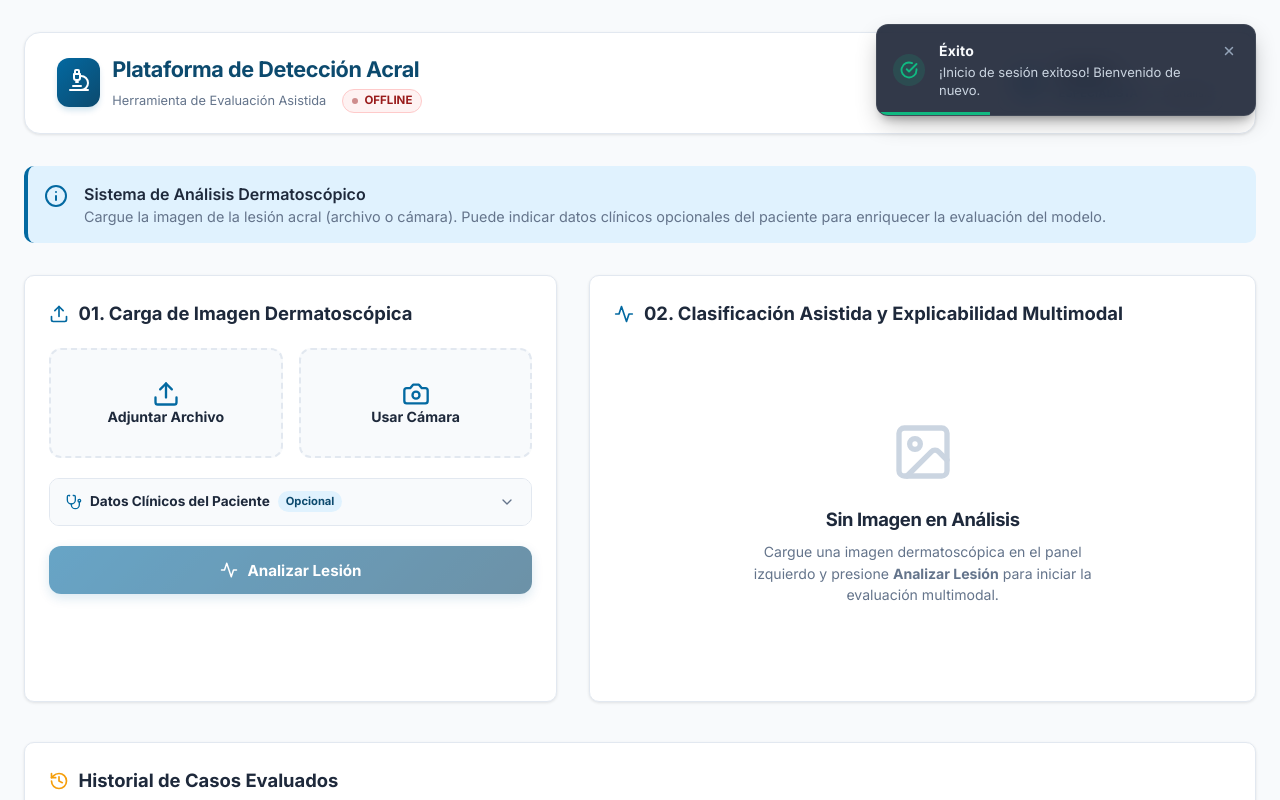
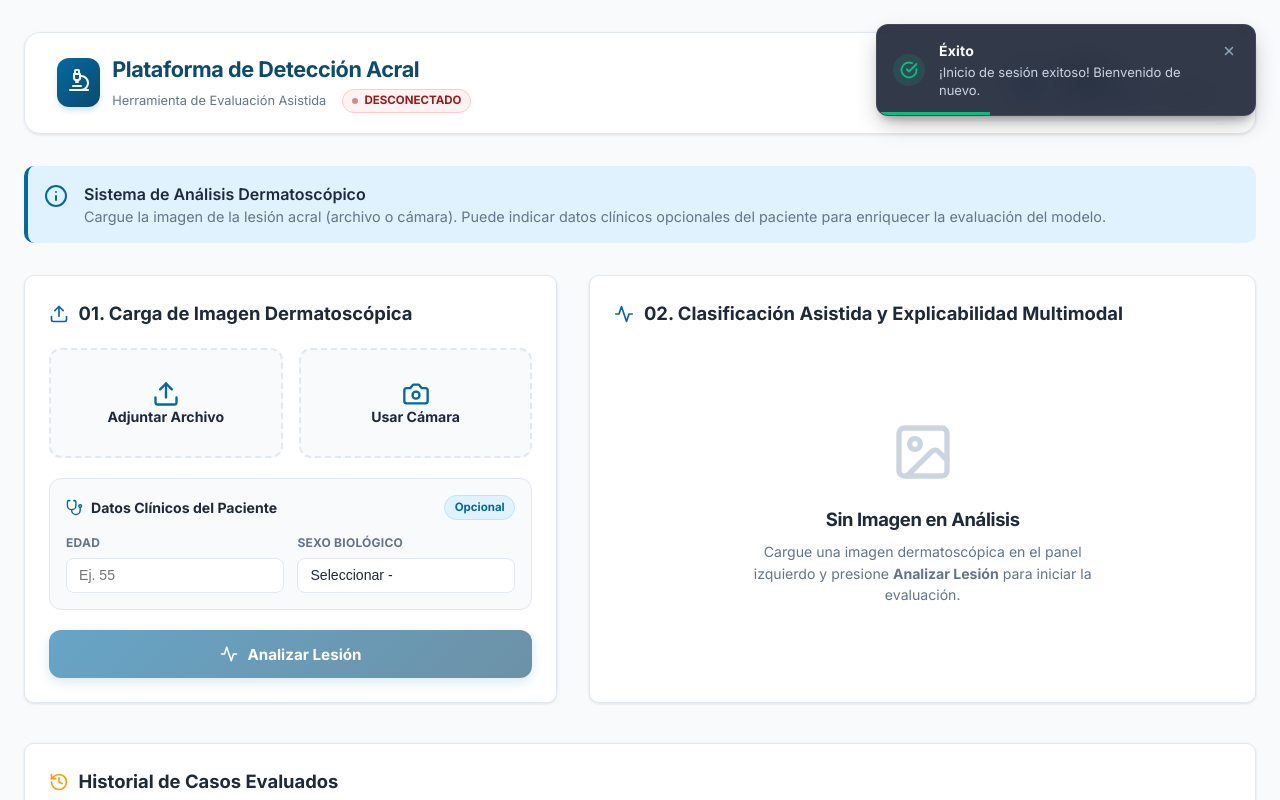
Before and after one commit to FrnklynUser/Frontend_Testing, a React (Vite) app: page / in a window 1280 px wide. Both pictures are taken after typing "Sample", "Sample123" into the empty fields and a click on the button "Iniciar Sesión". Shown: the top 800 px of the page. Built offline with nearby package versions, Linux system fonts and the light colour scheme; no server answers.

Commit message:
feat: add Dashboard page component and frontend distribution files

```diff
--- a/src/pages/Dashboard.jsx
+++ b/src/pages/Dashboard.jsx
@@ -68,7 +68,7 @@ const Dashboard = () => {
         if (found.firstName && found.lastName) return `${found.firstName} ${found.lastName}`.trim();
         if (found.name && found.name !== found.username) return found.name;
       }
-    } catch (e) {}
+    } catch (e) { }
     if (currentUser.fullName) return currentUser.fullName;
     if (currentUser.firstName && currentUser.lastName) return `${currentUser.firstName} ${currentUser.lastName}`.trim();
     if (currentUser.name && currentUser.name !== currentUser.username) return currentUser.name;
@@ -99,14 +99,14 @@ const Dashboard = () => {
     try {
       const data = await systemService.getHealth();
       if (data.status === 'OK') {
-        setServerStatus('CONECTADO (FLASK :5000)');
+        setServerStatus('CONECTADO');
         setIsServerOnline(true);
       } else {
-        setServerStatus('OFFLINE');
+        setServerStatus('DESCONECTADO');
         setIsServerOnline(false);
       }
     } catch {
-      setServerStatus('OFFLINE');
+      setServerStatus('DESCONECTADO');
       setIsServerOnline(false);
     }
   };
@@ -281,7 +281,7 @@ const Dashboard = () => {
         return u;
       });
       localStorage.setItem('pda_registered_users', JSON.stringify(updatedUsers));
-    } catch (e) {}
+    } catch (e) { }
     setIsEditingName(false);
     if (toast?.success) toast.success('Nombre del especialista actualizado correctamente.');
   };
@@ -834,8 +834,6 @@ const Dashboard = () => {
             <span>01. Carga de Imagen Dermatoscópica</span>
           </div>
 
-          {/* Opciones de Carga: Archivo o Cámara */}
-          <div className="dropzone-container">
           <input
             type="file"
             ref={fileInputRef}
@@ -843,6 +841,10 @@ const Dashboard = () => {
             onChange={handleFileChange}
             accept="image/*"
           />
+
+          {/* Opciones de Carga: Se ocultan cuando ya hay un archivo seleccionado */}
+          {!file && (
+            <div className="dropzone-container">
               <button
                 type="button"
                 className="dropzone-btn"
@@ -867,9 +869,10 @@ const Dashboard = () => {
                 </p>
               </button>
             </div>
+          )}
 
           {file && (
-            <div style={{ display: 'flex', alignItems: 'center', gap: '0.75rem', padding: '0.75rem', background: '#f8fafc', borderRadius: '8px', border: '1px solid var(--border-color)' }}>
+            <div style={{ display: 'flex', alignItems: 'center', gap: '0.75rem', padding: '0.75rem 1rem', background: '#f8fafc', borderRadius: '10px', border: '1px solid var(--border-color)', marginBottom: '0.75rem' }}>
               <CheckCircle2 size={20} color="var(--success)" style={{ flexShrink: 0 }} />
               <div style={{ minWidth: 0, flex: 1 }}>
                 <p style={{ fontWeight: 700, fontSize: '0.88rem', color: 'var(--text-primary)', margin: 0, whiteSpace: 'nowrap', overflow: 'hidden', textOverflow: 'ellipsis' }}>
@@ -881,44 +884,61 @@ const Dashboard = () => {
           )}
 
           {preview && (
-            <div className="preview-box">
+            <div className="preview-box" style={{ position: 'relative' }}>
               <img src={preview} alt="Vista previa" />
+              <button
+                type="button"
+                onClick={handleClear}
+                style={{
+                  position: 'absolute',
+                  top: '10px',
+                  right: '10px',
+                  background: 'rgba(15, 23, 42, 0.75)',
+                  backdropFilter: 'blur(4px)',
+                  border: '1px solid rgba(255, 255, 255, 0.3)',
+                  borderRadius: '50%',
+                  width: '32px',
+                  height: '32px',
+                  display: 'flex',
+                  alignItems: 'center',
+                  justifyContent: 'center',
+                  color: 'white',
+                  cursor: 'pointer',
+                  boxShadow: '0 4px 10px rgba(0,0,0,0.3)',
+                  zIndex: 10
+                }}
+                title="Eliminar imagen"
+              >
+                <X size={18} />
+              </button>
             </div>
           )}
 
-          {/* Panel Desplegable de Datos Clínicos */}
-          <div className="clinical-panel">
-            <div
-              className={`clinical-header ${showClinicalForm ? 'open' : ''}`}
-              onClick={() => setShowClinicalForm(!showClinicalForm)}
-            >
-              <div style={{ display: 'flex', alignItems: 'center', gap: '0.5rem', fontWeight: 700, fontSize: '0.85rem' }}>
-                <Stethoscope size={16} color="var(--primary)" />
+          {/* Panel Expandido de Datos Clínicos */}
+          <div className="clinical-panel" style={{ marginTop: '1.25rem', border: '1px solid var(--border-color)', borderRadius: '12px', background: '#f8fafc', padding: '1rem' }}>
+            <div style={{ display: 'flex', alignItems: 'center', justifyContent: 'space-between', marginBottom: '0.85rem' }}>
+              <div style={{ display: 'flex', alignItems: 'center', gap: '0.5rem', fontWeight: 700, fontSize: '0.88rem', color: 'var(--text-primary)' }}>
+                <Stethoscope size={17} color="var(--primary)" />
                 <span>Datos Clínicos del Paciente</span>
+              </div>
               <span style={{
-                  fontSize: '0.7rem',
-                  padding: '0.15rem 0.5rem',
+                fontSize: '0.72rem',
+                padding: '0.2rem 0.6rem',
                 borderRadius: '20px',
-                  background: Object.values(clinicalData).some(v => v !== '') ? '#dcfce7' : 'var(--primary-light)',
-                  color: Object.values(clinicalData).some(v => v !== '') ? '#065f46' : 'var(--primary-dark)',
-                  fontWeight: 700
+                background: Object.values(clinicalData).some(v => v !== '') ? '#dcfce7' : '#e0f2fe',
+                color: Object.values(clinicalData).some(v => v !== '') ? '#065f46' : '#0369a1',
+                fontWeight: 700,
+                border: Object.values(clinicalData).some(v => v !== '') ? '1px solid #a7f3d0' : '1px solid #bae6fd'
               }}>
                 {Object.values(clinicalData).filter(v => v !== '').length > 0
                   ? `${Object.values(clinicalData).filter(v => v !== '').length}/2 ingresados`
                   : 'Opcional'}
               </span>
             </div>
-              <ChevronDown
-                size={16}
-                color="var(--text-secondary)"
-                style={{ transform: showClinicalForm ? 'rotate(180deg)' : 'rotate(0deg)', transition: 'transform 0.2s' }}
-              />
-            </div>
 
-            {showClinicalForm && (
-              <div className="clinical-body">
+            <div style={{ display: 'grid', gridTemplateColumns: '1fr 1fr', gap: '0.85rem' }}>
               <div className="clinical-field">
-                  <label htmlFor="patient-age">Edad</label>
+                <label htmlFor="patient-age" style={{ display: 'block', fontSize: '0.75rem', fontWeight: 700, color: 'var(--text-secondary)', marginBottom: '0.35rem', textTransform: 'uppercase' }}>Edad</label>
                 <input
                   id="patient-age"
                   type="number"
@@ -926,22 +946,23 @@ const Dashboard = () => {
                   placeholder="Ej. 55"
                   value={clinicalData.age}
                   onChange={e => setClinicalData(p => ({ ...p, age: e.target.value }))}
+                  style={{ width: '100%', padding: '0.55rem 0.75rem', border: '1px solid var(--border-color)', borderRadius: '8px', fontSize: '0.88rem', background: 'white', boxSizing: 'border-box' }}
                 />
               </div>
 
               <div className="clinical-field">
-                  <label>Sexo Biológico</label>
+                <label style={{ display: 'block', fontSize: '0.75rem', fontWeight: 700, color: 'var(--text-secondary)', marginBottom: '0.35rem', textTransform: 'uppercase' }}>Sexo Biológico</label>
                 <select
                   value={clinicalData.gender}
                   onChange={e => setClinicalData(p => ({ ...p, gender: e.target.value }))}
+                  style={{ width: '100%', padding: '0.55rem 0.75rem', border: '1px solid var(--border-color)', borderRadius: '8px', fontSize: '0.88rem', background: 'white', boxSizing: 'border-box' }}
                 >
-                    <option value="">-- Sin especificar --</option>
+                  <option value="">Seleccionar -</option>
                   <option value="0">Masculino</option>
                   <option value="1">Femenino</option>
                 </select>
               </div>
             </div>
-            )}
           </div>
 
           {/* Botones de Acción */}
@@ -1040,7 +1061,7 @@ const Dashboard = () => {
               <ImageIcon size={64} color="#cbd5e1" style={{ marginBottom: '1rem' }} />
               <h3 style={{ fontSize: '1.15rem', color: 'var(--text-primary)' }}>Sin Imagen en Análisis</h3>
               <p style={{ fontSize: '0.88rem', maxWidth: '380px', margin: '0.5rem auto 0' }}>
-                Cargue una imagen dermatoscópica en el panel izquierdo y presione <strong>Analizar Lesión</strong> para iniciar la evaluación multimodal.
+                Cargue una imagen dermatoscópica en el panel izquierdo y presione <strong>Analizar Lesión</strong> para iniciar la evaluación.
               </p>
             </div>
           )}
```
Also changed, not shown: 3 other files (tests, documents, lock files or other folders). Lines whose indentation alone changed are shown as unchanged.
